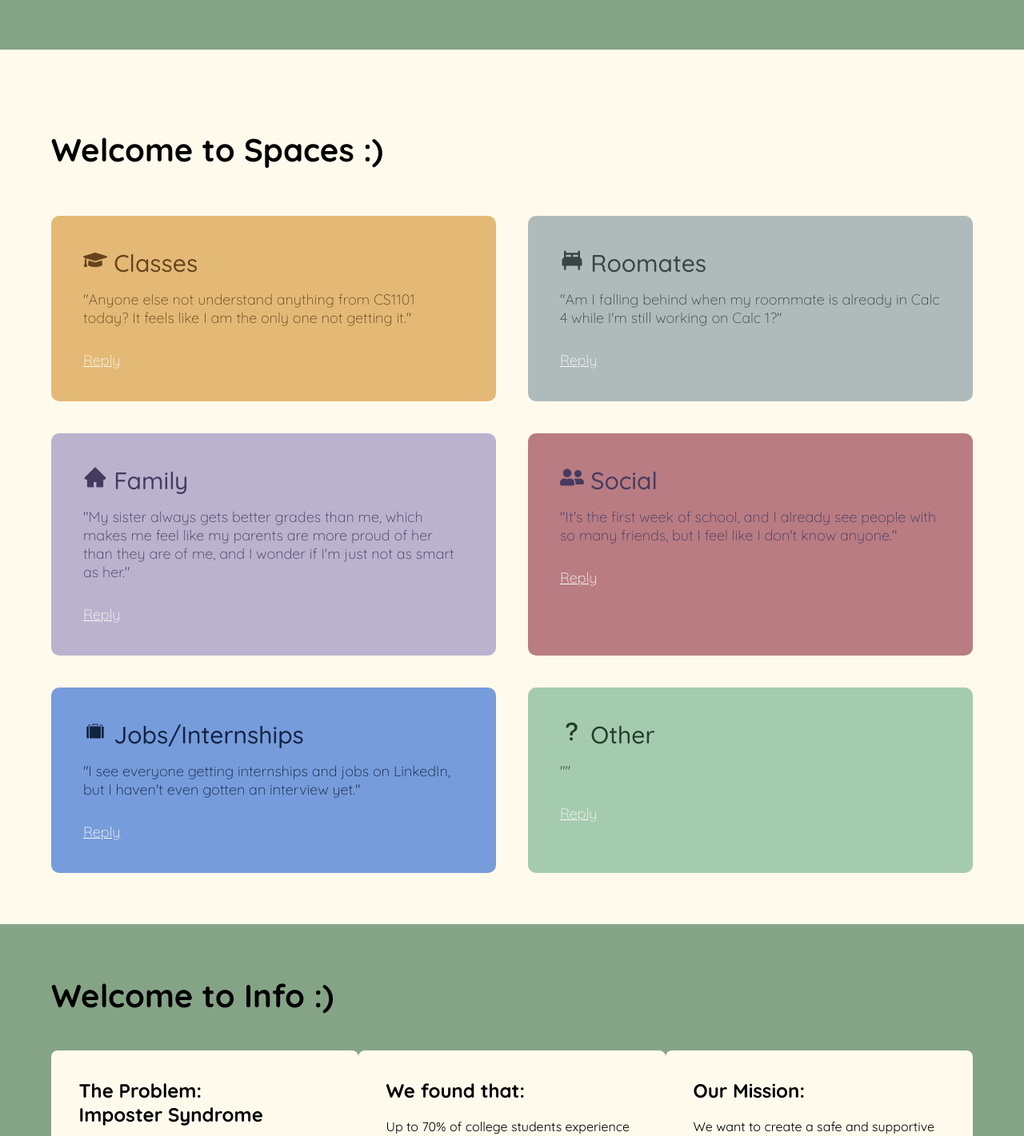
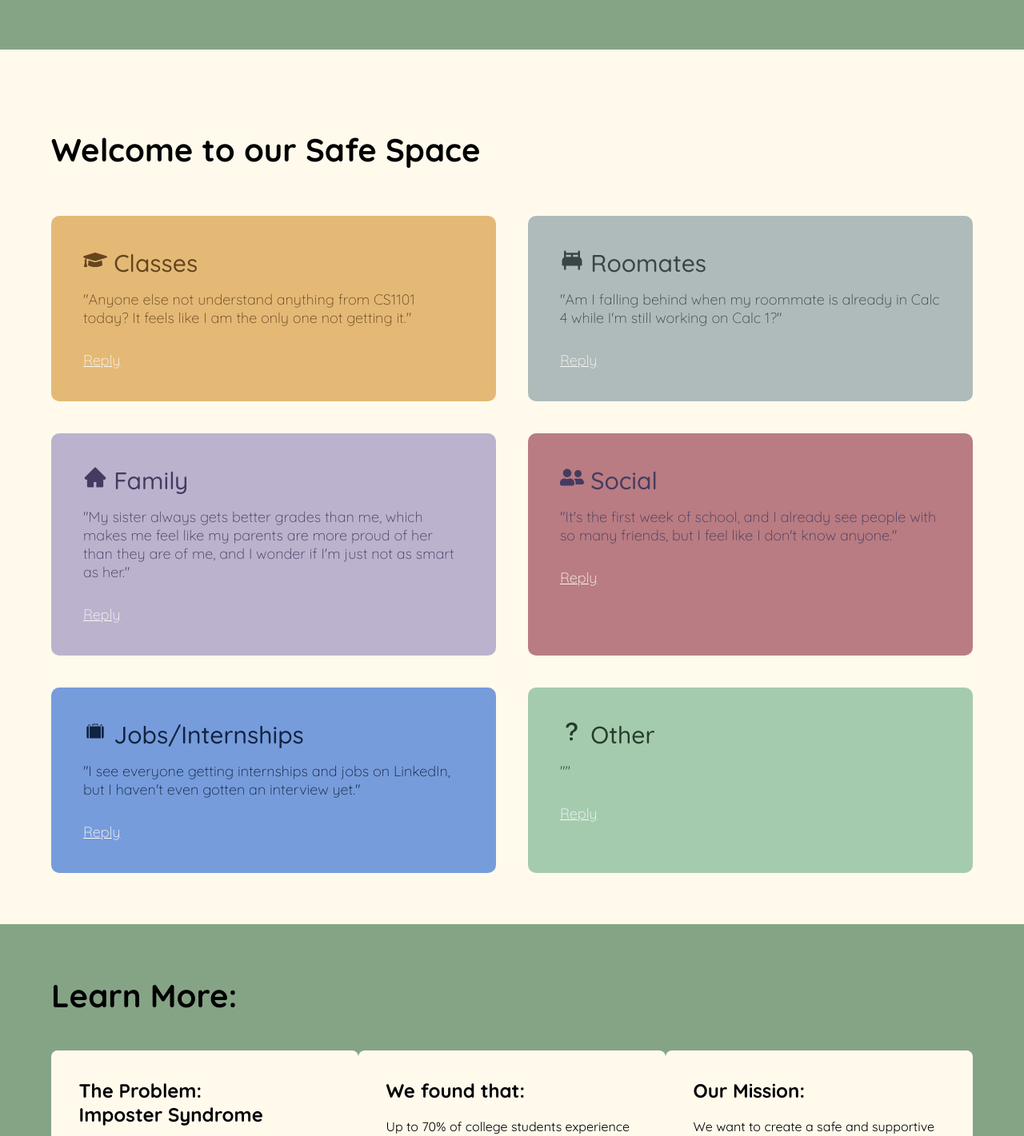
Before and after one commit to nguyenv119/treehouse, a React (Vite) app in the folder frontend/: page / in a window 1280 px wide. Shown: the part 751-2172 px from the top of the page at 80% size. Built offline with nearby package versions, Linux system fonts and the light colour scheme.

Commit message:
Changed Headers

```diff
--- a/frontend/src/components/Cards.tsx
+++ b/frontend/src/components/Cards.tsx
@@ -18,7 +18,7 @@ export default function Cards() {
 		<>
 			<div id='spaces'>
 				<div className={styles.container} id="services">
-					<h1 className={styles.title}>Welcome to Spaces :)</h1>
+					<h1 className={styles.title}>Welcome to our Safe Space</h1>
 					<div className={styles.serviceList}>
 						<div className={styles.box1} onClick={handleClick}>
 							<h2><FaGraduationCap className="icon" /> Classes</h2>
--- a/frontend/src/components/Info.tsx
+++ b/frontend/src/components/Info.tsx
@@ -28,7 +28,7 @@ export default function Info() {
     return (
         <>
         <div id="info">
-        <h1 className={styles.title}>Welcome to Info :) </h1>
+        <h1 className={styles.title}>Learn More:</h1>
             <div className={styles.container}>
 
                 <div className={styles.section}>
```
